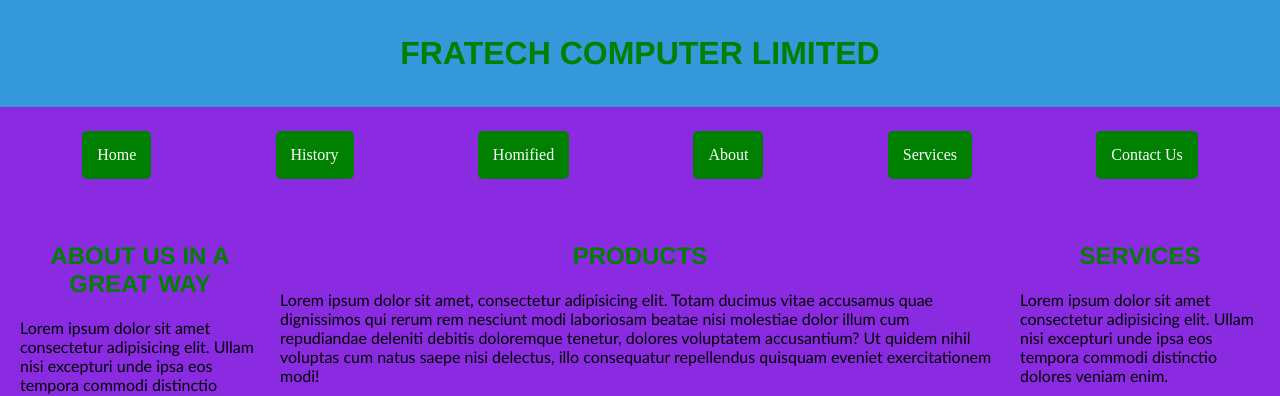
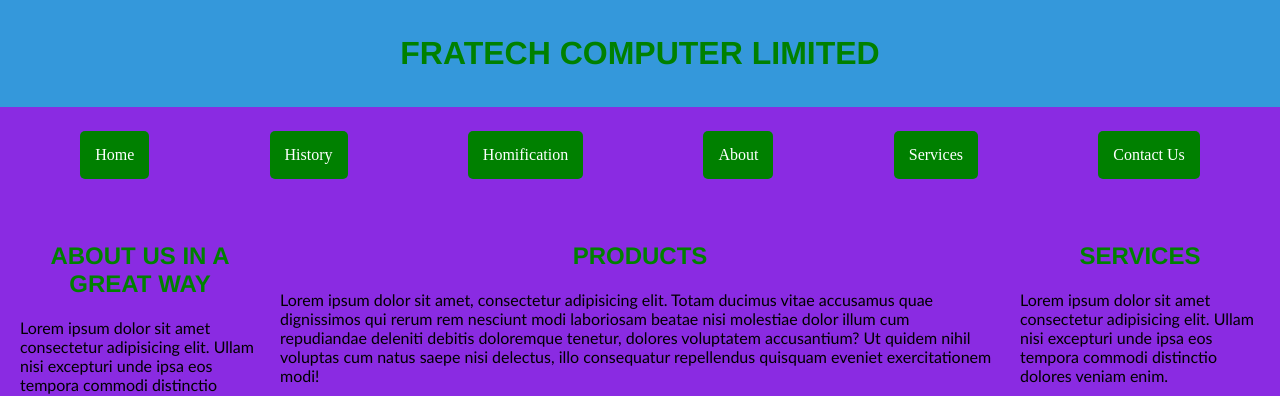
Before and after one commit to mzitoz/moshify, a website built with Parcel: page index.html in a window 1280 px wide. Shown: the top 396 px of the page. Built offline with nearby package versions, Linux system fonts and the light colour scheme.

Commit message:
update navbar

```diff
--- a/index.html
+++ b/index.html
@@ -14,7 +14,7 @@
       <nav class="navbar">
         <a href="" class="navigation">Home</a>
         <a href="" class="navigation">History</a>
-        <a href="" class="navigation">Homified</a>
+        <a href="" class="navigation">Homification</a>
         <a href="" class="navigation">About</a>
         <a href="" class="navigation">Services</a>
         <a href="" class="navigation">Contact Us</a>
```
